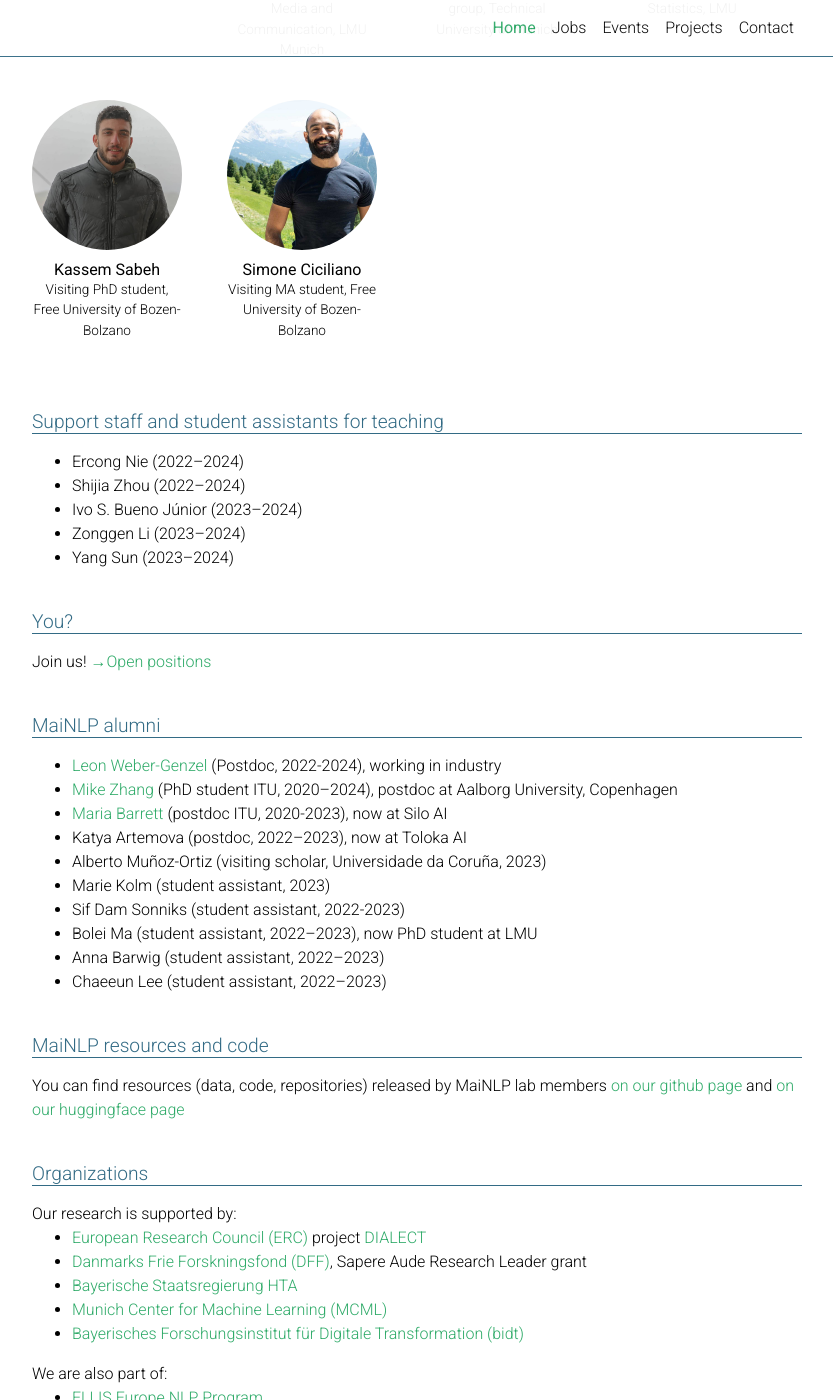
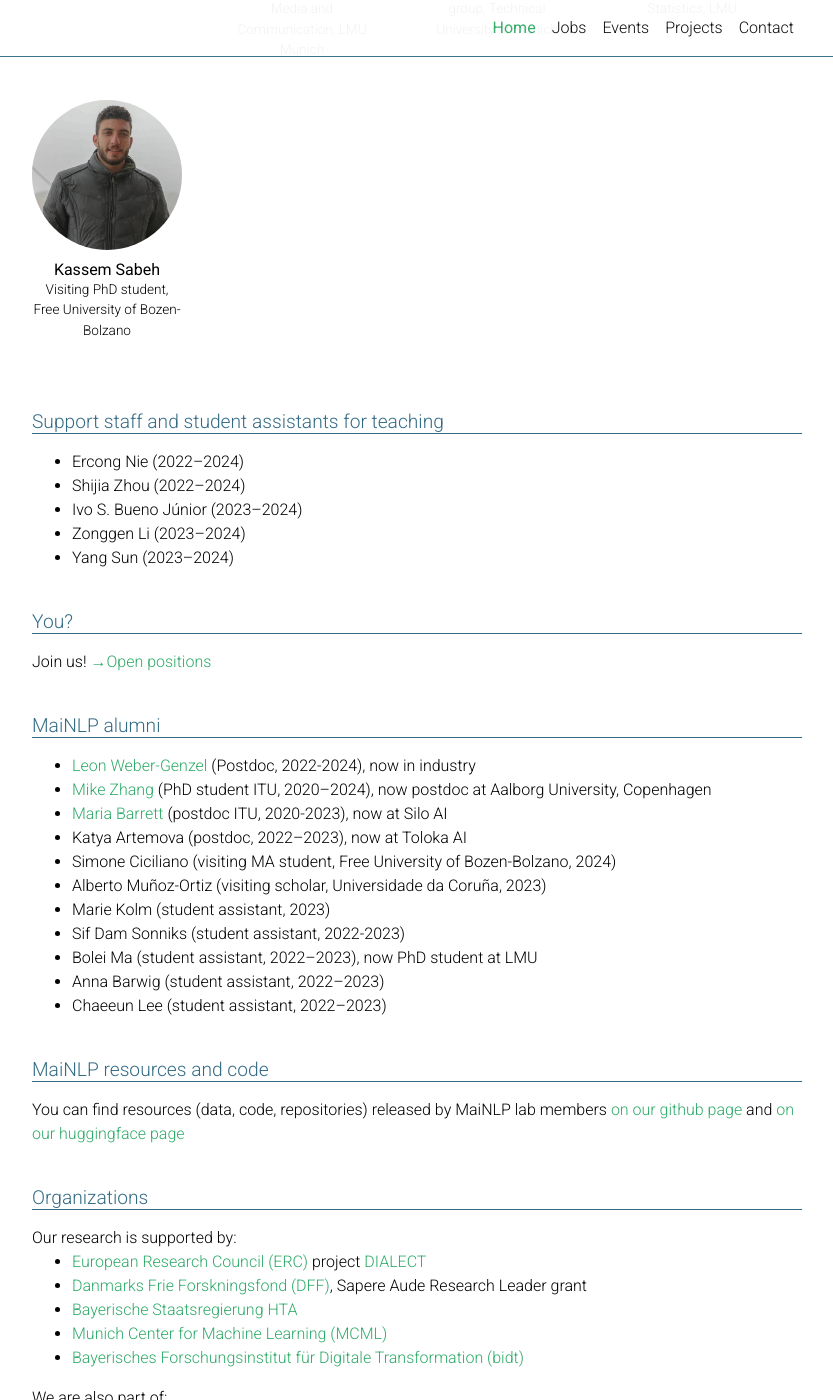
Before and after one commit to mainlp/mainlp.github.io, a Jekyll site: the page built from _pages/about.md, in a window 1280 px wide and 1400 px high, scrolled down 3368 px. Shown: the whole window, without its empty margins (223-1056 px from the left). Built offline with Jekyll 4.4.1, drawn with Linux system fonts in a browser that asks for light colours; full-size pictures stand in for the smaller copies a plugin makes; comment, search, counter and statistics services are not loaded; a style sheet for code colours, icons or effects is not loaded.

Commit message:
Update about.md, goodbye Simone

```diff
--- a/_pages/about.md
+++ b/_pages/about.md
@@ -142,9 +142,7 @@ affiliated:
     - name: Kassem Sabeh
       description: Visiting PhD student, Free University of Bozen-Bolzano
       picture: kassem.jpg
-    - name: Simone Ciciliano
-      description: Visiting MA student, Free University of Bozen-Bolzano
-      picture: simone.jpg
+
 ---
 
 Welcome!
@@ -230,10 +228,11 @@ In broad terms, our aim is to make NLP models more robust, so that they can deal
 
  <h2 class="category">MaiNLP alumni</h2>
   <ul>
-    <li><a href="https://leonweber.me/">Leon Weber-Genzel</a> (Postdoc, 2022-2024), working in industry</li>
-    <li><a href="https://jjzha.github.io/">Mike Zhang</a> (PhD student ITU, 2020–2024), postdoc at Aalborg University, Copenhagen</li>
+    <li><a href="https://leonweber.me/">Leon Weber-Genzel</a> (Postdoc, 2022-2024), now in industry</li>
+    <li><a href="https://jjzha.github.io/">Mike Zhang</a> (PhD student ITU, 2020–2024), now postdoc at Aalborg University, Copenhagen</li>
     <li><a href="https://mariabarrett.github.io/">Maria Barrett</a> (postdoc ITU, 2020-2023), now at Silo AI</li>
     <li>Katya Artemova (postdoc, 2022–2023), now at Toloka AI</li>
+    <li>Simone Ciciliano (visiting MA student, Free University of Bozen-Bolzano, 2024)</li>
     <li>Alberto Muñoz-Ortiz (visiting scholar, Universidade da Coruña, 2023)</li>
     <li>Marie Kolm (student assistant, 2023)</li>
     <li>Sif Dam Sonniks (student assistant, 2022-2023)</li>
```
